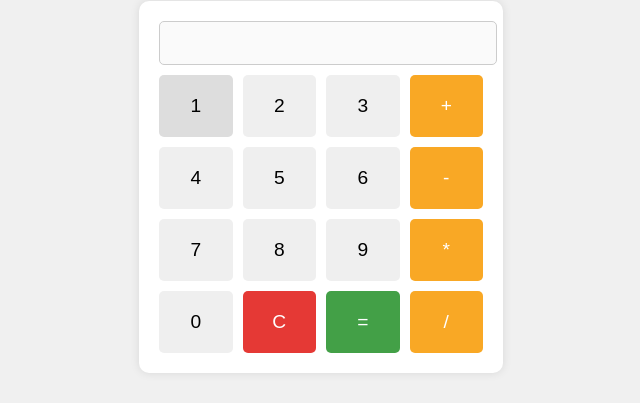
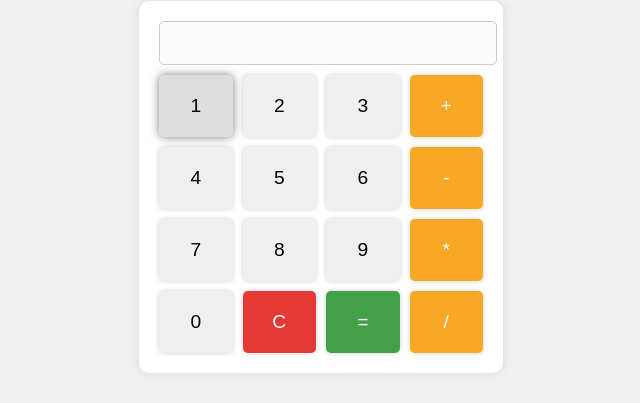
Before and after one commit to GEMS-Gallery/calcumate-0192075eb518, a website built with Vite: page frontend/index.html in a window 1280 px wide. In both pictures the pointer is over the button 514 px from the left and 319 px from the top of the page. Shown: the part 213-616 px from the top of the page, 319-959 px from the left. Built offline with nearby package versions, Linux system fonts and the light colour scheme; what @dfinity/agent would draw is missing.

Commit message:
01920760-4e34-7ee3-9a94-f442c1c6e95f

```diff
--- a/frontend/index.css
+++ b/frontend/index.css
@@ -38,11 +38,13 @@ button {
     border: none;
     border-radius: 5px;
     cursor: pointer;
-    transition: background-color 0.3s;
+    transition: background-color 0.3s, box-shadow 0.3s;
+    box-shadow: 0 0 5px rgba(0, 0, 0, 0.2);
 }
 
-button:hover {
+button:hover, button:focus {
     background-color: #ddd;
+    box-shadow: 0 0 10px rgba(0, 0, 0, 0.5);
 }
 
 .operator {
@@ -50,7 +52,7 @@ button:hover {
     color: white;
 }
 
-.operator:hover {
+.operator:hover, .operator:focus {
     background-color: #f57f17;
 }
 
@@ -59,7 +61,7 @@ button:hover {
     color: white;
 }
 
-#clear:hover {
+#clear:hover, #clear:focus {
     background-color: #d32f2f;
 }
 
@@ -68,6 +70,6 @@ button:hover {
     color: white;
 }
 
-#equals:hover {
+#equals:hover, #equals:focus {
     background-color: #388e3c;
 }
```
